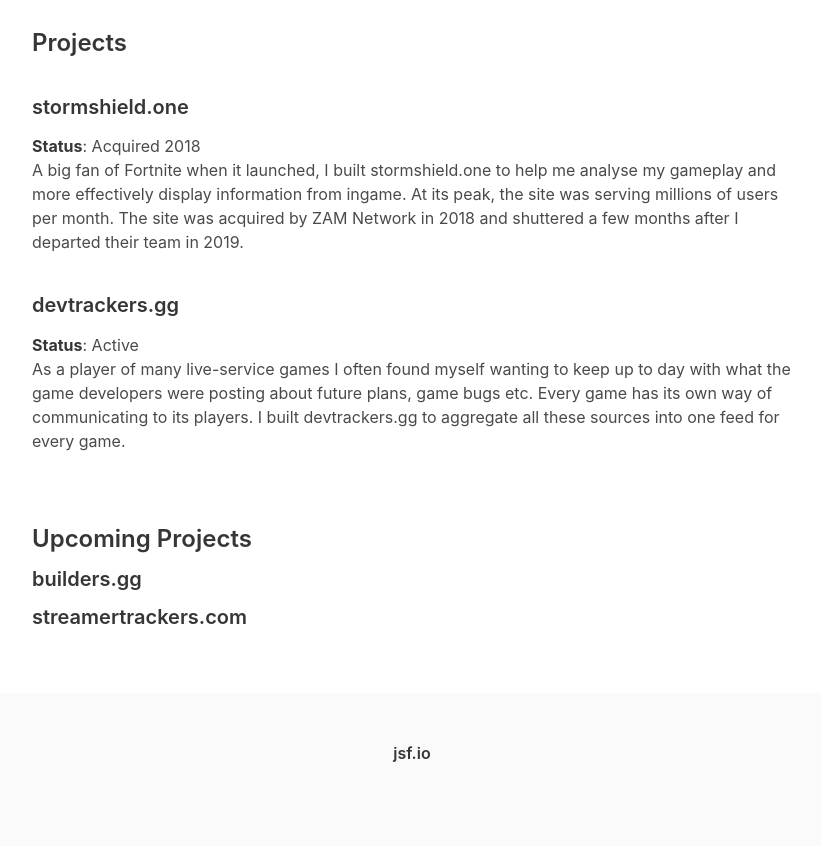
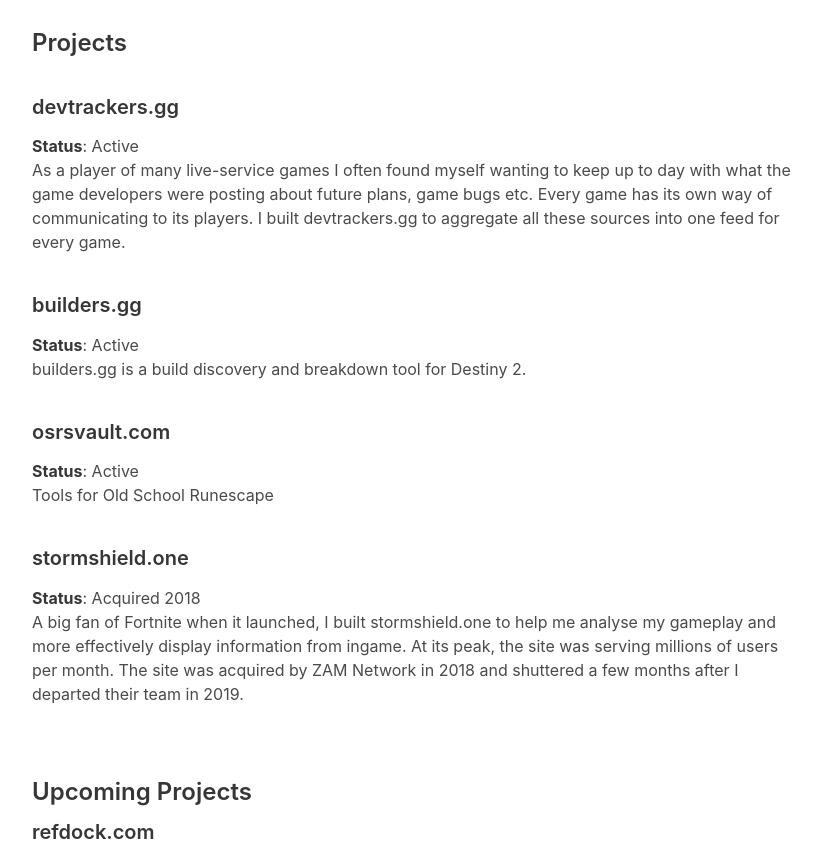
Before and after one commit to modsognir/modsognir.github.io, a website: page index.html in a window 1280 px wide. Shown: the part 592-1438 px from the top of the page, without its empty margins (228-1049 px from the left). Drawn offline with Linux system fonts and the light colour scheme.

Commit message:
Update index.html

```diff
--- a/index.html
+++ b/index.html
@@ -6,6 +6,7 @@
     <meta name="viewport" content="width=device-width, initial-scale=1">
     <title>Jared Fraser | jsf.io</title>
     <link rel="stylesheet" href="css/main.css">
+    <script defer data-domain="jsf.io" src="https://plausible.io/js/script.js"></script>
   </head>
   <body>
     <section class="hero is-medium is-dark">
@@ -17,7 +18,7 @@
                 Hi! I'm Jared Fraser.
               </h1>
               <h2 class="subtitle is-4">
-                  I'm a Ruby Developer from Melbourne, Australia. I specialise in prototypes and data-driven projects.
+                  I'm a Ruby Developer from Australia. I specialise in prototypes and data-driven projects.
               </h2>
             </div>
           </div>
@@ -42,14 +43,6 @@
               <h3>Projects</h3>
               <br />
 
-              <h4>stormshield.one</h4>
-              <p>
-                <strong>Status</strong>: Acquired 2018
-                <br />
-                A big fan of Fortnite when it launched, I built stormshield.one to help me analyse my gameplay and more effectively display information from ingame. At its peak, the site was serving millions of users per month. The site was acquired by ZAM Network in 2018 and shuttered a few months after I departed their team in 2019.
-              </p>
-              <br />
-
               <a href="https://devtrackers.gg"><h4>devtrackers.gg</h4></a>
               <p>
                 <strong>Status</strong>: Active
@@ -58,9 +51,31 @@
               </p>
               <br />
 
+              <a href="https://builders.gg"><h4>builders.gg</h4></a>
+              <p>
+                <strong>Status</strong>: Active
+                <br />
+                builders.gg is a build discovery and breakdown tool for Destiny 2.
+              </p>
+              <br />
+
+              <a href="https://osrsvault.com"><h4>osrsvault.com</h4></a>
+              <p>
+                <strong>Status</strong>: Active
+                <br />
+                Tools for Old School Runescape
+              </p>
+              <br />
+
+              <h4>stormshield.one</h4>
+              <p>
+                <strong>Status</strong>: Acquired 2018
+                <br />
+                A big fan of Fortnite when it launched, I built stormshield.one to help me analyse my gameplay and more effectively display information from ingame. At its peak, the site was serving millions of users per month. The site was acquired by ZAM Network in 2018 and shuttered a few months after I departed their team in 2019.
+              </p>
+              <br />
               <h3>Upcoming Projects</h3>
-              <a href="https://builders.gg"><h4>builders.gg</h4></a>
-              <a href="https://streamertrackers.com"><h4>streamertrackers.com</h4></a>
+              <a href="https://refdock.com"><h4>refdock.com</h4></a>
             </div>
           </div>
         </div>
```
